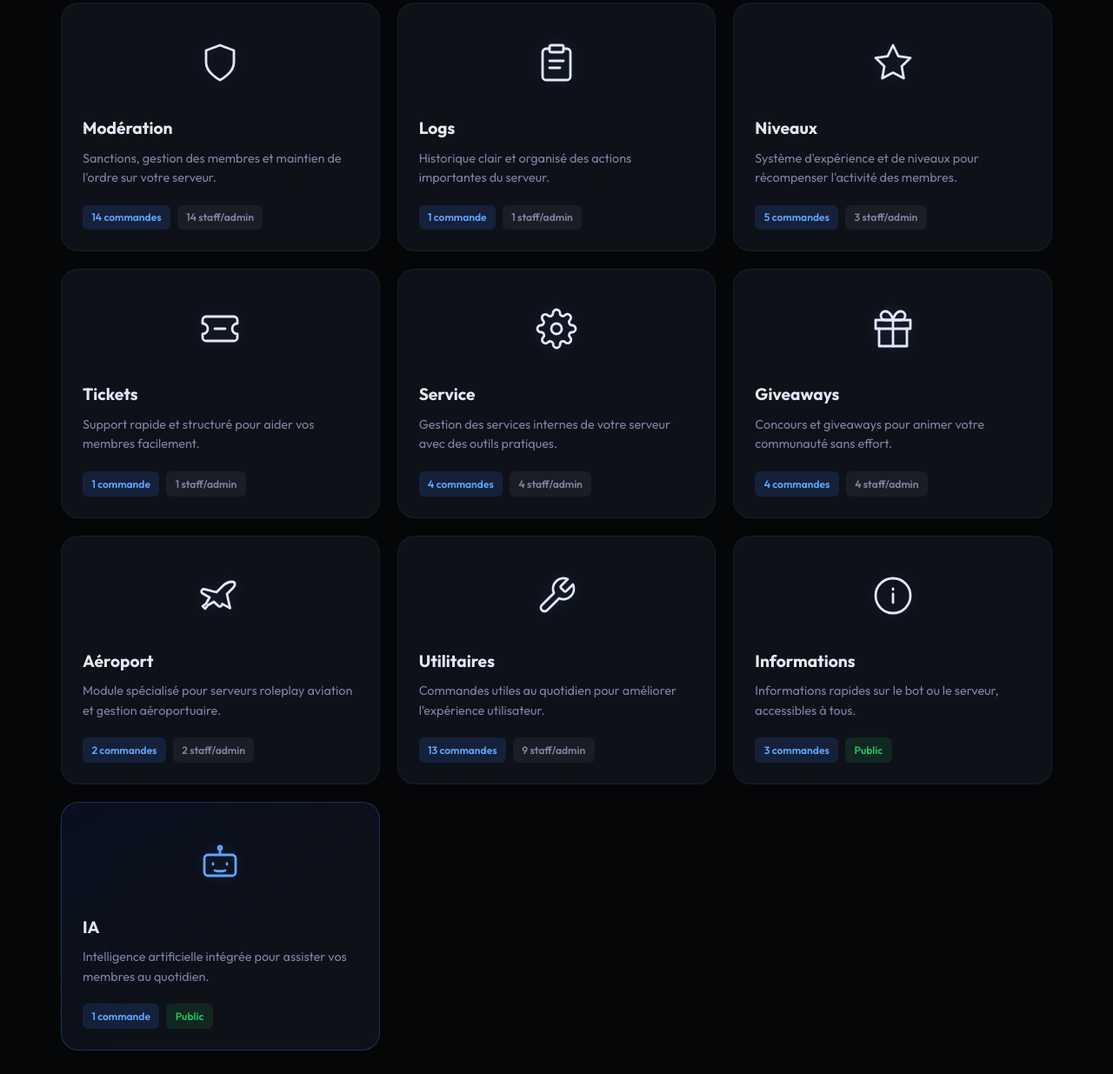
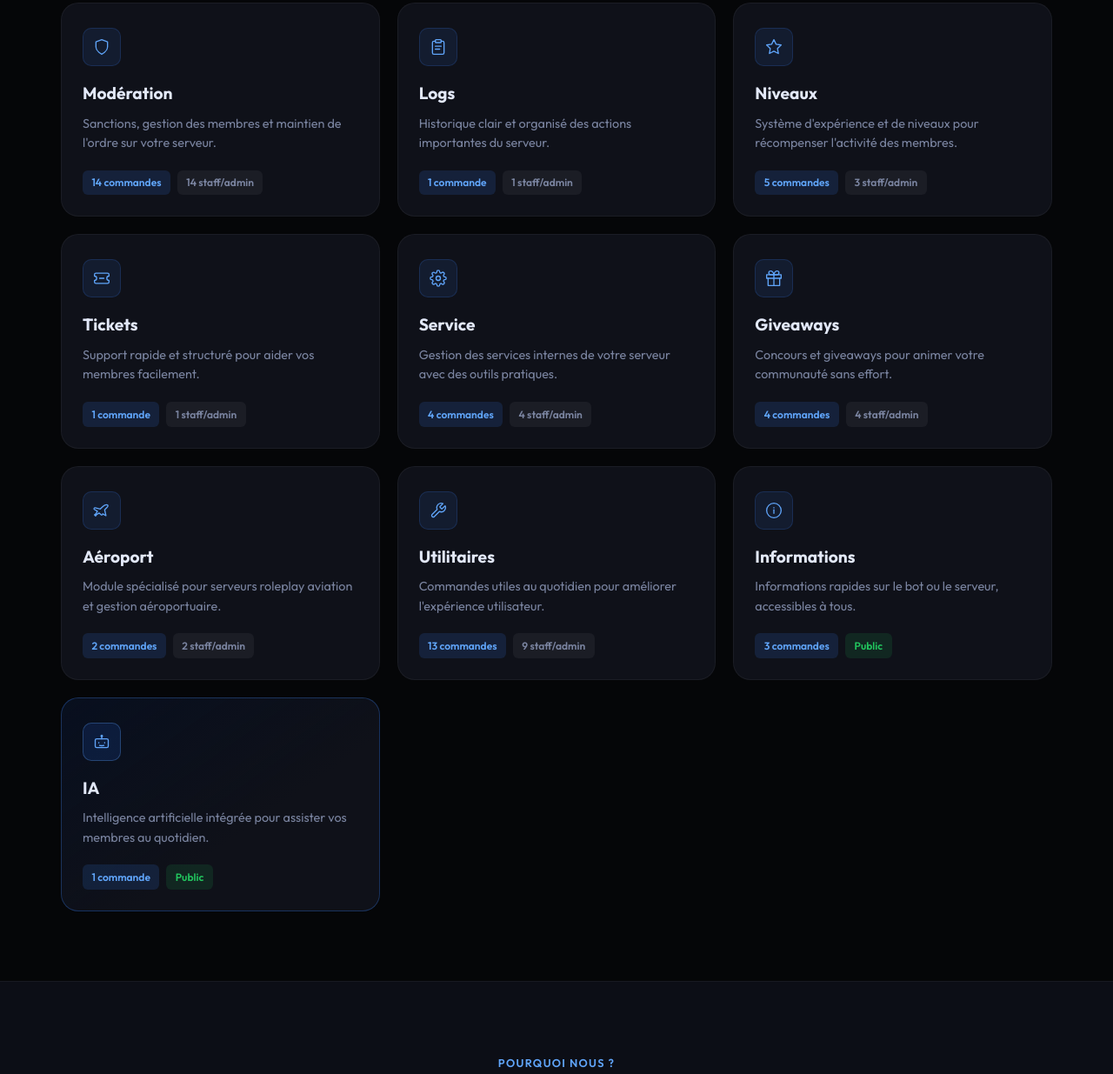
Before and after one commit to Devcenter24/devcenterbot, a website: page index.html in a window 1280 px wide. Shown: the part 1166-2401 px from the top of the page at 87% size. Drawn offline with Linux system fonts and the light colour scheme; no server answers.

Commit message:
Update styles.css

```diff
--- a/styles.css
+++ b/styles.css
@@ -502,31 +502,35 @@ img {
 }
 
 .module-icon {
-  width: 100%;
-  height: 80px;
-  margin-bottom: 1.25rem;
+  width: 44px;
+  height: 44px;
+  margin-bottom: 1rem;
+  padding: 10px;
+  background: rgba(59, 130, 246, 0.1);
+  border: 1px solid rgba(59, 130, 246, 0.18);
+  border-radius: 10px;
+  color: var(--accent-light);
   display: flex;
   align-items: center;
   justify-content: center;
-  color: var(--text);
+  transition: background var(--transition), border-color var(--transition);
 }
 
 .module-icon svg {
-  width: 48px;
-  height: 48px;
+  width: 20px;
+  height: 20px;
   flex-shrink: 0;
-  stroke-width: 1.4;
-  filter: drop-shadow(0 0 8px rgba(59, 130, 246, 0.2));
+  stroke-width: 1.6;
 }
 
-.module-card:hover .module-icon svg {
-  color: var(--accent-light);
-  filter: drop-shadow(0 0 12px rgba(59, 130, 246, 0.4));
-  transition: color var(--transition), filter var(--transition);
+.module-card:hover .module-icon {
+  background: rgba(59, 130, 246, 0.18);
+  border-color: rgba(59, 130, 246, 0.35);
 }
 
-.module-card--featured .module-icon svg {
-  color: var(--accent-light);
+.module-card--featured .module-icon {
+  background: rgba(37, 99, 235, 0.15);
+  border-color: rgba(96, 165, 250, 0.3);
 }
 
 .module-card h3 {
```
